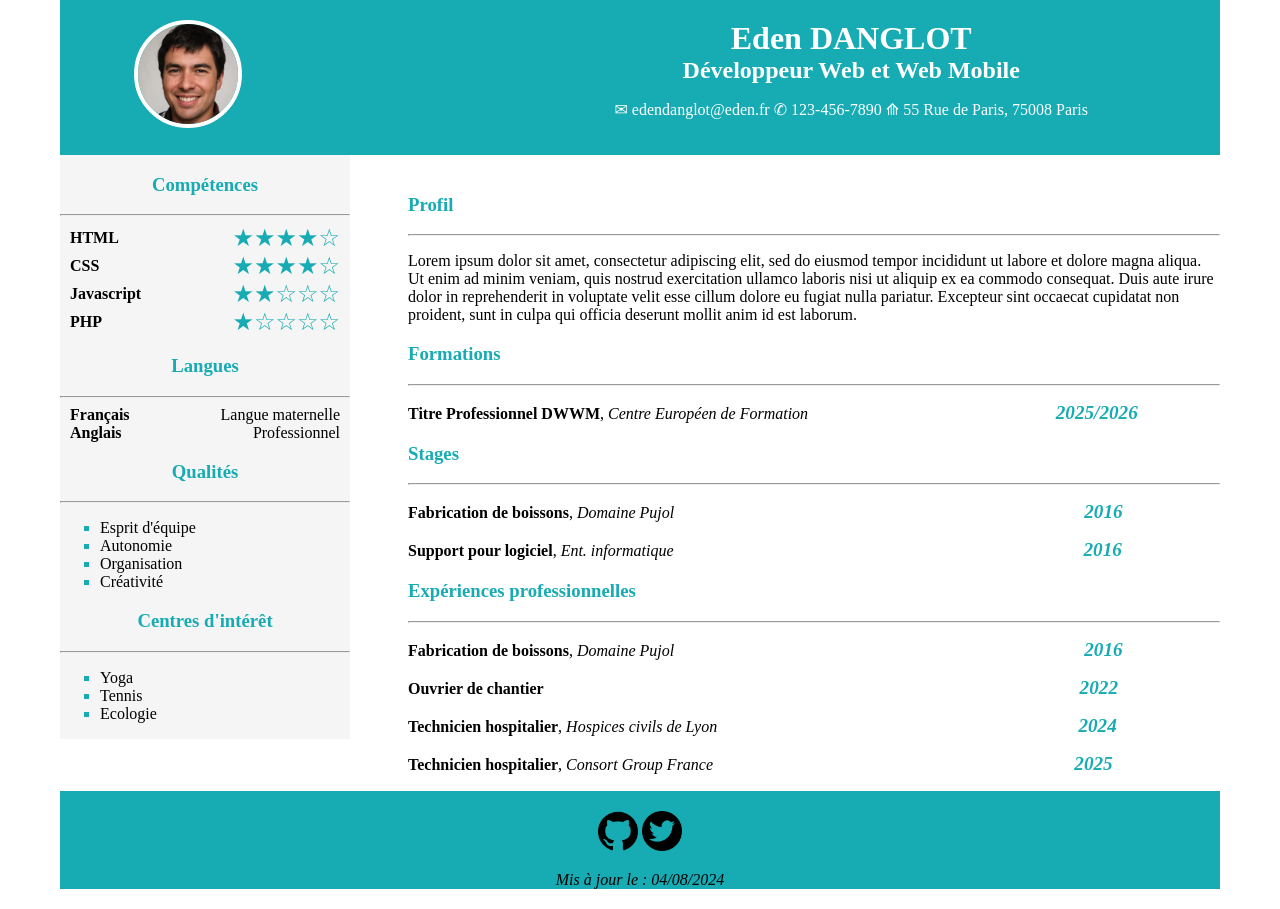
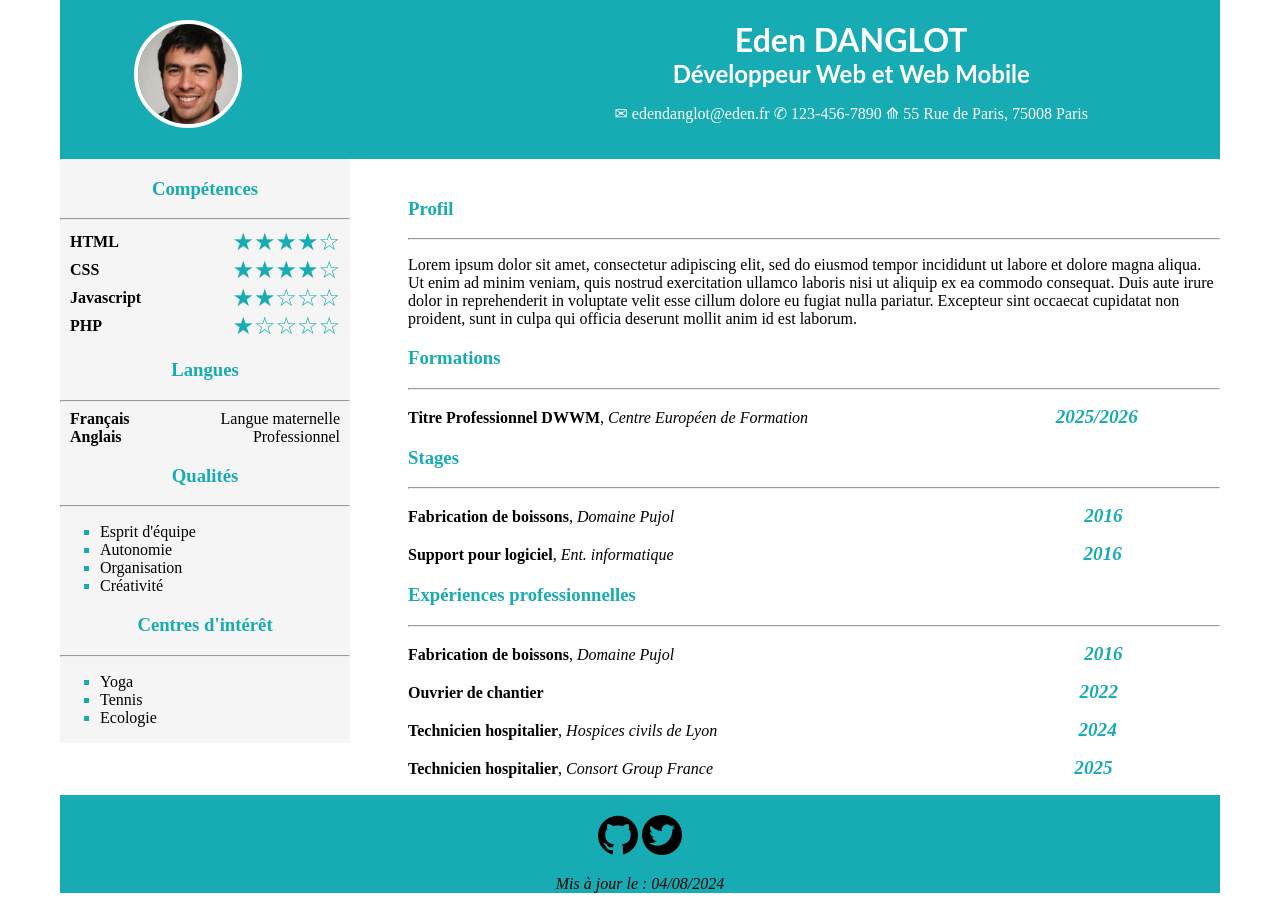
Before and after one commit to dummy1066738/cvwebdev, a plain HTML site: page index.html in a window 1280 px wide. Drawn offline with Linux system fonts and the light colour scheme.

Commit message:
Ajout du code pour intégrer et utiliser les fonts

```diff
--- a/assets/css/style.css
+++ b/assets/css/style.css
@@ -1,3 +1,18 @@
+@font-face {
+    font-family: "Raleway-Regular", "Raleway-Italic", "Raleway-Bold", "Lato-Regular", "Lato-Italic", "Lato-Bold";
+    src: url(../fonts/Raleway-Regular.ttf), url(../fonts/Raleway-Italic.ttf), url(../fonts/Raleway-Bold.ttf), url(../fonts/Lato-Regular.ttf), url(../fonts/Lato-Italic.ttf), url(../fonts/Lato-Bold.ttf);
+}
+
+html {
+    font-family: "Raleway", serif;
+    src: url(../fonts/Raleway-Regular.ttf), url(../fonts/Raleway-Italic.ttf), url(../fonts/Raleway-Bold.ttf);
+}
+
+h1, h2 {
+    font-family: "Lato", serif;
+    src: url(../fonts/Lato-Regular.ttf), url(../fonts/Lato-Italic.ttf), url(../fonts/Lato-Bold.ttf);
+}
+
 body {
     max-width: 1160px;
     text-align: center;
@@ -137,4 +152,5 @@ img {
 
 img:hover {
     opacity: 70%;
+
 }
```
